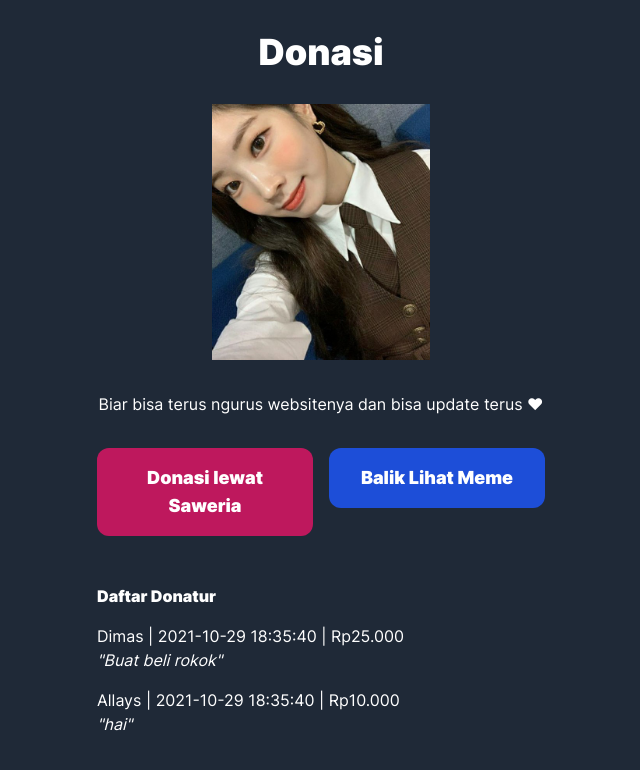
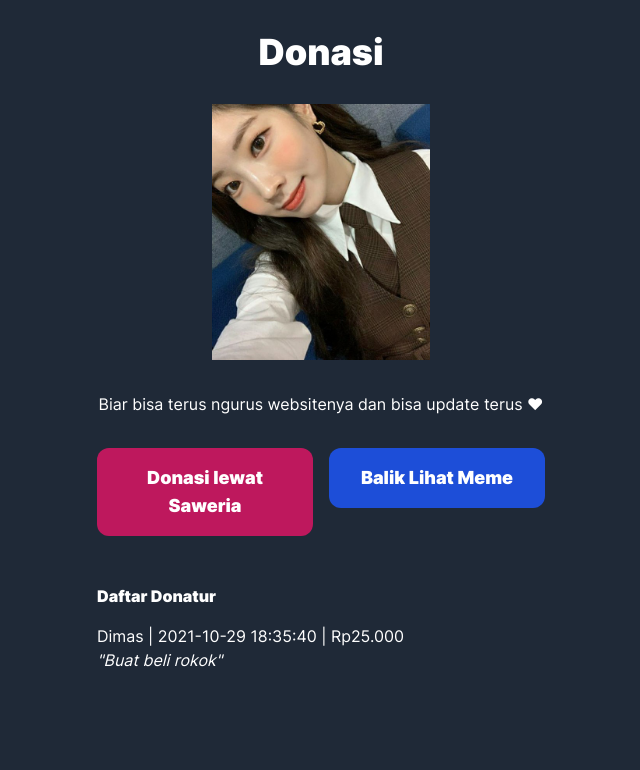
Before and after one commit to dimasriat/meme_admirer, a Next.js app: page /donasi in a window 1280 px wide. Shown: the top 770 px of the page, without its empty margins (319-959 px from the left). Built offline with nearby package versions, Linux system fonts and the light colour scheme.

Commit message:
benerin zoom hp

```diff
--- a/data/donatur.json
+++ b/data/donatur.json
@@ -4,11 +4,5 @@
 		"tanggal": "2021-10-29 18:35:40",
 		"nominal": "Rp25.000",
 		"pesan": "Buat beli rokok"
-	},
-	{
-		"dari": "Allays",
-		"tanggal": "2021-10-29 18:35:40",
-		"nominal": "Rp10.000",
-		"pesan": "hai"
 	}
 ]
--- a/package.json
+++ b/package.json
@@ -10,6 +10,7 @@
   },
   "dependencies": {
     "axios": "^0.24.0",
+    "image-size": "^1.0.0",
     "next": "12.0.1",
     "react": "17.0.2",
     "react-dom": "17.0.2"
--- a/pages/explore.js
+++ b/pages/explore.js
@@ -157,7 +157,7 @@ export default function Explore(props) {
 				className="w-full h-full p-4 bg-gray-900 overflow-auto"
 				id="memes"
 			>
-				<div className="w-full h-screen relative lg:h-full">
+				<div className="w-full relative h-full">
 					{started && (
 						<Image
 							src={memes[order[index]].img_url}
```
Also changed, not shown: 2 other files (tests, documents, lock files or other folders).
